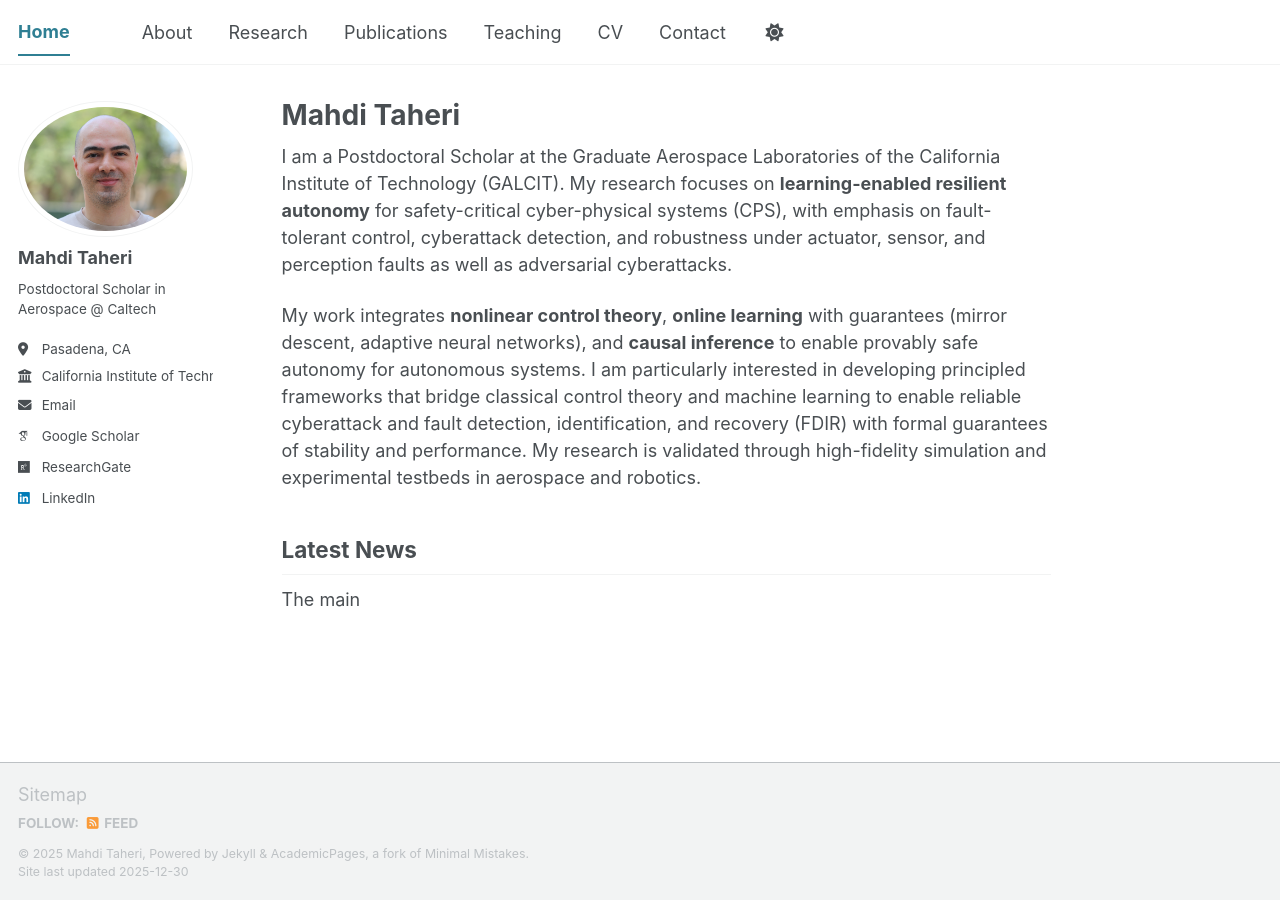
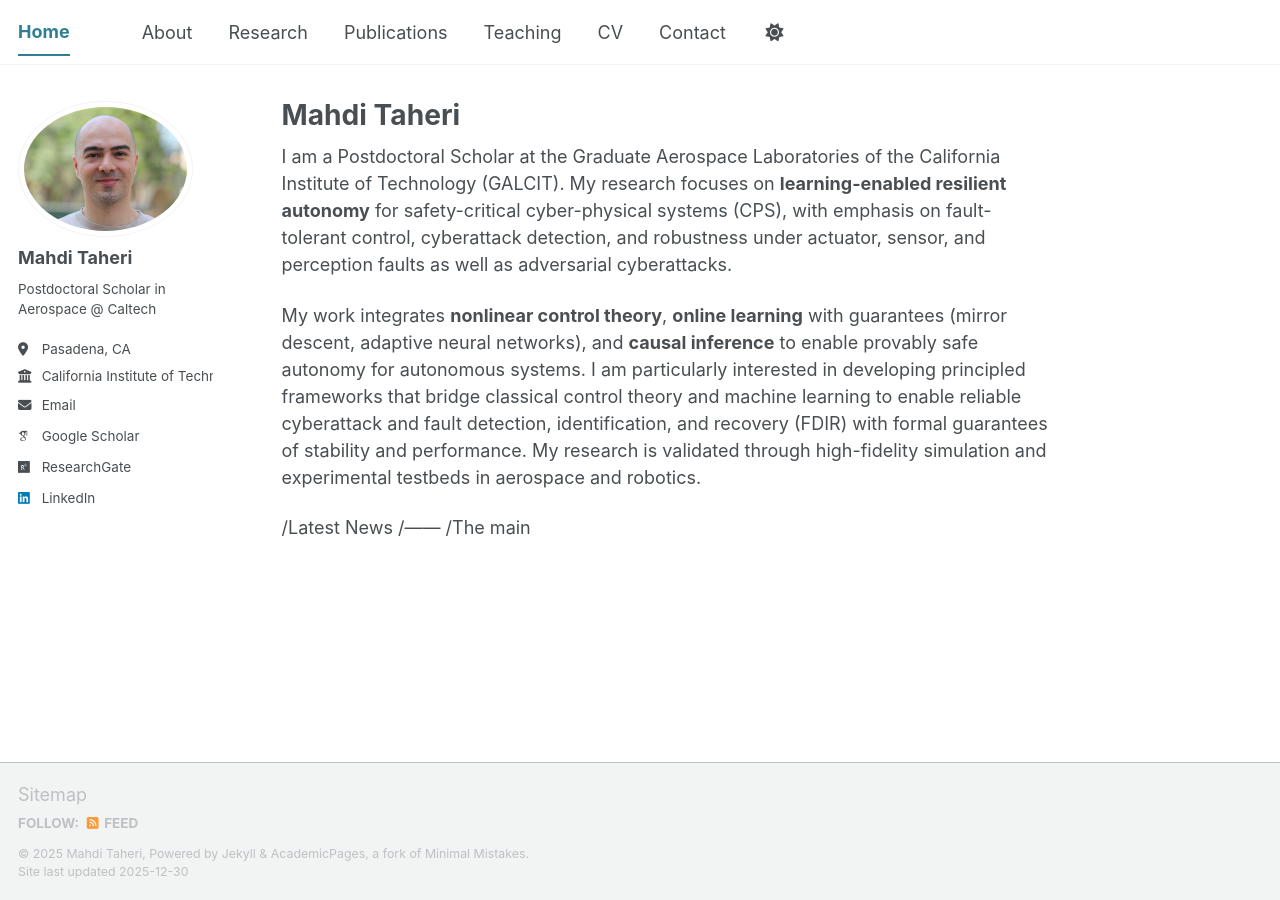
Before and after one commit to mtaheriee/mtaheriee.github.io, a Jekyll site: the page built from _pages/about.md, in a window 1280 px wide. Built offline with Jekyll 4.4.1, drawn with Linux system fonts in a browser that asks for light colours; some web fonts are replaced; a script bundle is joined from its source files by our own code; library files that are not in the unit come from our copies.

```diff
--- a/_pages/about.md
+++ b/_pages/about.md
@@ -13,6 +13,6 @@ My work integrates **nonlinear control theory**, **online learning** with guaran
 
 
 
-Latest News
-------
-The main
+/Latest News
+/------
+/The main
```
